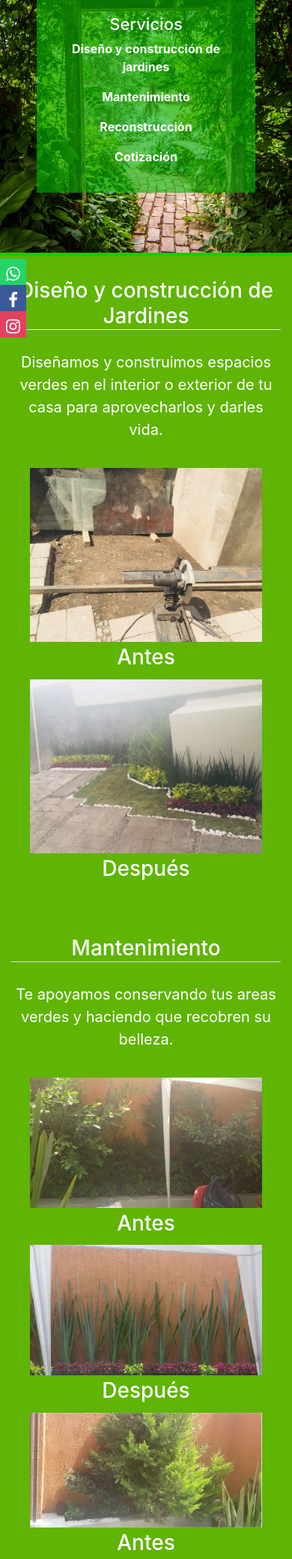
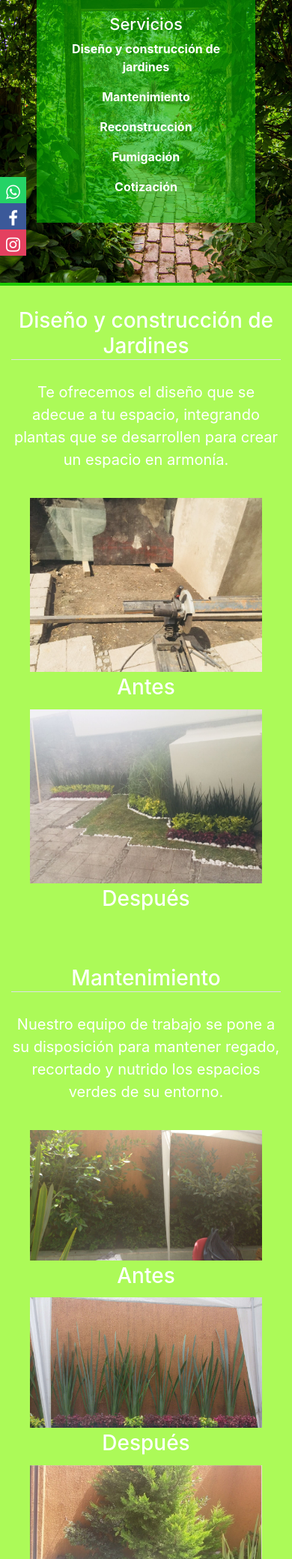
Before and after one commit to amgmat/MundoVerde, a PHP site: page /servicios.html in a window 390 px wide. Shown: the part 161-2240 px from the top of the page at 75% size. Run offline with PHP 8.4, Linux system fonts and the light colour scheme; some web fonts are replaced.

Commit message:
cambios-28

```diff
--- a/css/style.css
+++ b/css/style.css
@@ -187,6 +187,10 @@ header {
     mix-blend-mode: multiply; */
 }
 
+.nombre img {
+    width: 170px;
+}
+
 
 /* h2 {
     display: inline-block;
@@ -231,8 +235,8 @@ h2:before {
 
 .nombre a:hover {
     text-decoration: none;
-    color: #fff;
-    background: rgba(28, 201, 4, .7);
+    color: rgba(28, 201, 4, 1);
+    /* background: rgba(28, 201, 4, .7); */
 }
 
 a svg rect {
@@ -350,7 +354,7 @@ a svg rect {
     /* background: #fff; */
     width: 45px;
     height: 45px;
-    z-index: 1000;
+    z-index: 900;
 }
 
 .redes ul {
@@ -503,7 +507,7 @@ a svg rect {
 .productos {
     width: 100%;
     text-align: center;
-    background: #5FB404;
+    background: #ACFA58;
     /* background: url(../img/tunelv-min.jpg); */
     background-size: cover;
     padding: 20px;
@@ -513,7 +517,7 @@ a svg rect {
 }
 
 .productos h3 {
-    color: #fff;
+    color: rgba(28, 201, 4, 1);
 }
 
 .productos p {
@@ -670,7 +674,7 @@ article p a:hover {
 }
 
 .especificacion {
-    background: #5FB404;
+    background: #ACFA58;
     /* background: url(../img/tunelv-min.jpg); */
     background-size: 100%;
     text-align: center;
@@ -866,10 +870,25 @@ footer .redes-sociales h4 {
         padding: 16px;
         text-align: center;
         font-size: 1em;
+        padding: 6px 4px;
     }
-    /* .menu .enlaces a:hover {
-        padding-top: 5px;
-        padding-bottom: 5px;
+    /* .nombre img {
+        margin-top: -20px;
+    }
+    .nombre a:before {
+        top: 0;
+        left: 0;
+        width: 100%;
+        height: 100%;
+    }
+    .nombre a svg,
+    .nombre a svg rect {
+        position: absolute;
+        top: 2px;
+        left: 0;
+        width: 100%;
+        height: 100%;
+        fill: transparent;
     } */
     header .menu {
         flex-direction: column;
@@ -892,6 +911,9 @@ footer .redes-sociales h4 {
         flex-direction: row;
         flex-wrap: wrap;
         justify-content: space-around;
+    }
+    header .menu .enlaces a {
+        margin-top: 10px;
     }
     .nombre {
         padding-left: 20px;
@@ -1172,6 +1194,10 @@ footer .redes-sociales h4 {
     .carousel-item {
         height: 32rem;
     }
+    .redes {
+        position: fixed;
+        top: 47%;
+    }
     .servicios {
         padding-top: 160px;
         padding-bottom: 80px;
--- a/index.html
+++ b/index.html
@@ -32,7 +32,7 @@
                     <span></span>
                     <span></span> -->
                     <svg><rect></rect></svg>
-                    <strong>Mundo Verde </strong> </a>
+                    <img src="img/mundoVerde.jpeg" alt=""></a>
 
             </div>
 
--- a/servicios.html
+++ b/servicios.html
@@ -70,11 +70,19 @@
                     </strong></a>
             </p>
             <p>
+                <a href="#fumigacion">
+                    <strong>
+                            Fumigación
+                    </strong></a>
+            </p>
+            <p>
                 <a href="#cotizacion">
                     <strong>
                             Cotización
                     </strong></a>
             </p>
+
+
 
         </article>
     </section>
@@ -84,7 +92,7 @@
             <div class="row" id="construccion">
                 <div class="col-12 ">
                     <h3 class="text-center border-bottom">Diseño y construcción de Jardines</h3>
-                    <p>Diseñamos y construimos espacios verdes en el interior o exterior de tu casa para aprovecharlos y darles vida.</p>
+                    <p>Te ofrecemos el diseño que se adecue a tu espacio, integrando plantas que se desarrollen para crear un espacio en armonía.</p>
                 </div>
             </div>
 
@@ -116,7 +124,7 @@
             <div class="row" id="mantenimiento">
                 <div class="col-12">
                     <h3 class="text-center border-bottom">Mantenimiento</h3>
-                    <p>Te apoyamos conservando tus areas verdes y haciendo que recobren su belleza.</p>
+                    <p>Nuestro equipo de trabajo se pone a su disposición para mantener regado, recortado y nutrido los espacios verdes de su entorno.</p>
                 </div>
             </div>
 
@@ -192,14 +200,14 @@
         </div>
 
         <div class="container cotizacion">
-            <div class="row" id="cotizacion">
+            <div class="row" id="fumigacion">
                 <div class="col-12">
-                    <h3 class="text-center border-bottom">Cotización</h3>
-                    <p>Contactanos para agendar una cita y visitarte para que nos comentes que es lo que deseas para tu hogar y asi poder elaborar un presupuesto de lo que deseas.</p>
+                    <h3 class="text-center border-bottom">Fumigación</h3>
+                    <p>Nuestro equipo de trabajo está especializado en el servicio de fumigación preventiva y correctiva para plantas y árboles, con el cual se combaten enfermedades y plagas dependiendo de su problema.</p>
                 </div>
             </div>
             <div class="row">
-                <div class="col-12 col-sm-6 col-md-3">
+                <!-- <div class="col-12 col-sm-6 col-md-3">
 
                     <img src="img/jardinera-a.jpg" alt="">
                     <div class="py-1">
@@ -217,9 +225,59 @@
                         <h3>Después</h3>
                     </div>
 
+                </div> -->
+
+                <div class="col-12 col-sm-6 ">
+
+                    <img src="img/maceta-a2.jpg" alt="">
+                    <div class="py-1">
+                        <h3>Antes</h3>
+                    </div>
+
+
+
                 </div>
 
-                <div class="col-12 col-sm-6 col-md-3">
+                <div class="col-12 col-sm-6">
+                    <img src="img/maceta-d.jpg" alt="">
+                    <div class="py-1">
+                        <h3>Después</h3>
+                    </div>
+
+                </div>
+            </div>
+
+        </div>
+
+        <div class="container cotizacion">
+            <div class="row" id="cotizacion">
+                <div class="col-12">
+                    <h3 class="text-center border-bottom">Cotización</h3>
+                    <p>Contactanos para agendar una cita y visitarte para que nos comentes que es lo que deseas para tu hogar y asi poder elaborar un presupuesto de lo que deseas.</p>
+                </div>
+            </div>
+            <div class="row">
+                <div class="col-12 col-sm-6">
+
+                    <img src="img/jardinera-a.jpg" alt="">
+                    <div class="py-1">
+                        <h3>Antes</h3>
+                    </div>
+
+
+
+                </div>
+
+
+                <div class="col-12 col-sm-6">
+                    <img src="img/jardinera-d.jpg" alt="">
+                    <div class="py-1">
+                        <h3>Después</h3>
+                    </div>
+
+                </div>
+
+                <!-- <div class="col-12 col-sm-6 col-md-3">
 
                     <img src="img/maceta-a2.jpg" alt="">
                     <div class="py-1">
@@ -236,7 +294,7 @@
                         <h3>Después</h3>
                     </div>
 
-                </div>
+                </div> -->
             </div>
 
         </div>
```
Also changed, not shown: img/mundoVerde.jpeg (added).
